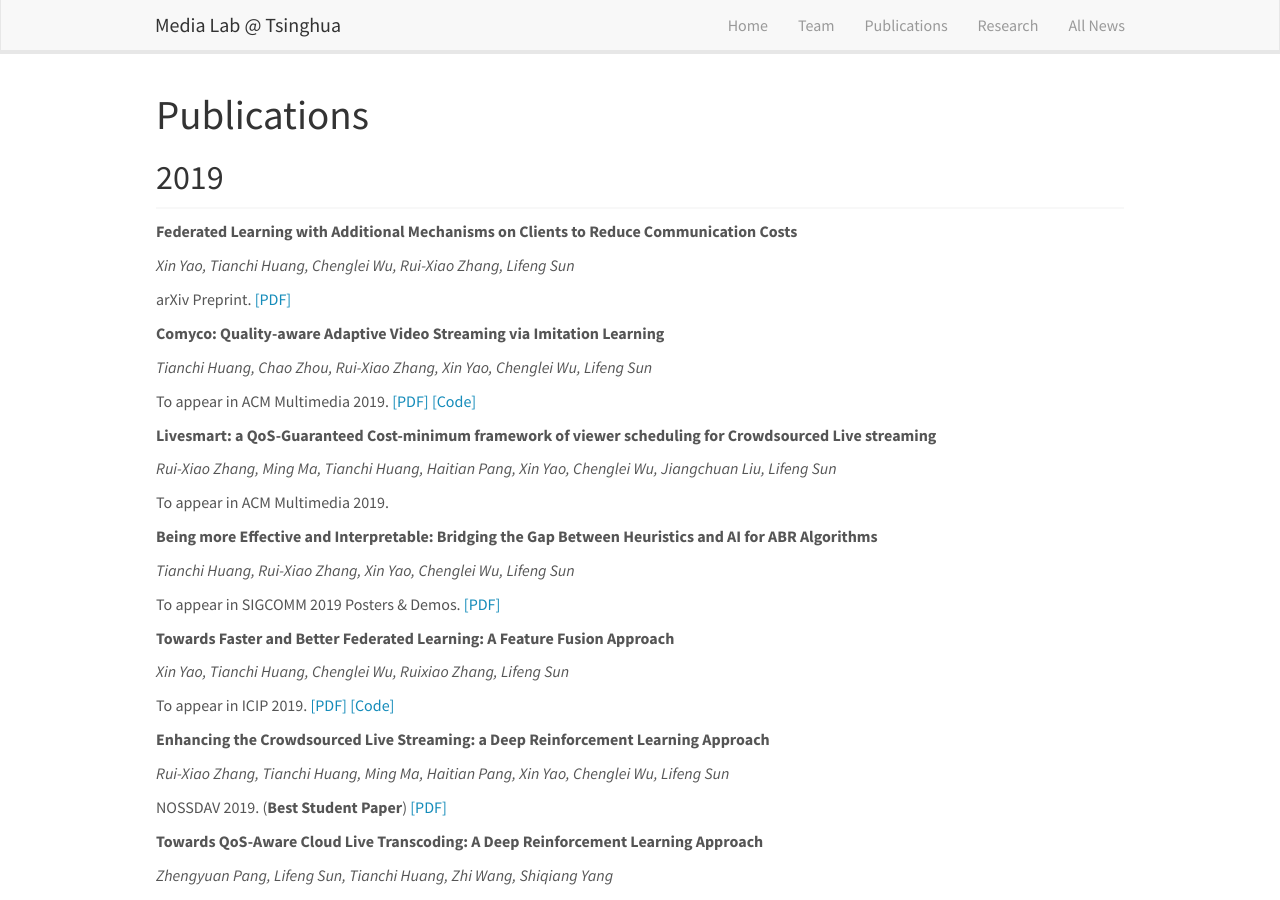
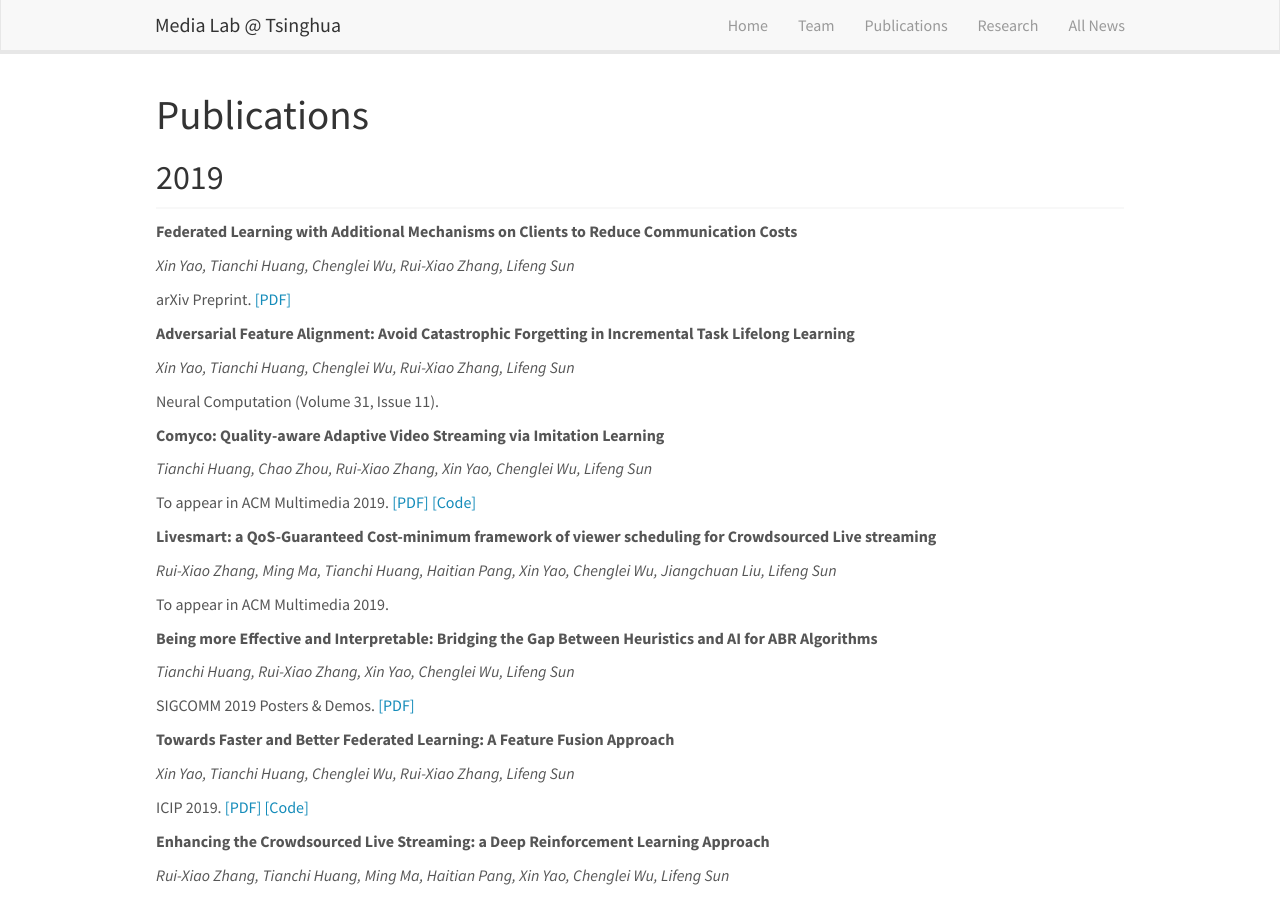
Before and after one commit to thu-media/homepage, a Jekyll site: the page built from _pages/publications.md, in a window 1280 px wide and 900 px high. Built offline with Jekyll 4.4.1, drawn with Linux system fonts in a browser that asks for light colours.

Commit message:
publication status

```diff
--- a/_data/publist.yml
+++ b/_data/publist.yml
@@ -4,6 +4,11 @@
       authors: Xin Yao, Tianchi Huang, Chenglei Wu, Rui-Xiao Zhang, Lifeng Sun
       file: https://arxiv.org/pdf/1908.05891.pdf
       conference: arXiv Preprint.
+
+    - title: "Adversarial Feature Alignment: Avoid Catastrophic Forgetting in Incremental Task Lifelong Learning"
+      authors: Xin Yao, Tianchi Huang, Chenglei Wu, Rui-Xiao Zhang, Lifeng Sun
+      file:
+      conference: Neural Computation (Volume 31, Issue 11).
 
     - title: "Comyco: Quality-aware Adaptive Video Streaming via Imitation Learning"
       authors: Tianchi Huang, Chao Zhou, Rui-Xiao Zhang, Xin Yao, Chenglei Wu, Lifeng Sun
@@ -19,13 +24,13 @@
     - title: "Being more Effective and Interpretable: Bridging the Gap Between Heuristics and AI for ABR Algorithms"
       authors: Tianchi Huang, Rui-Xiao Zhang, Xin Yao, Chenglei Wu, Lifeng Sun
       file: http://godka.github.io/sigcomm19posters-final10.pdf
-      conference: To appear in SIGCOMM 2019 Posters & Demos.
+      conference: SIGCOMM 2019 Posters & Demos.
 
     - title: "Towards Faster and Better Federated Learning: A Feature Fusion Approach"
-      authors: Xin Yao, Tianchi Huang, Chenglei Wu, Ruixiao Zhang, Lifeng Sun
+      authors: Xin Yao, Tianchi Huang, Chenglei Wu, Rui-Xiao Zhang, Lifeng Sun
       file: https://arxiv.org/pdf/1908.05891.pdf
       code: https://github.com/thu-media/FedFusion
-      conference: To appear in ICIP 2019.
+      conference: ICIP 2019.
 
     - title: "Enhancing the Crowdsourced Live Streaming: a Deep Reinforcement Learning Approach"
       authors: Rui-Xiao Zhang, Tianchi Huang, Ming Ma, Haitian Pang, Xin Yao, Chenglei Wu, Lifeng Sun
```
